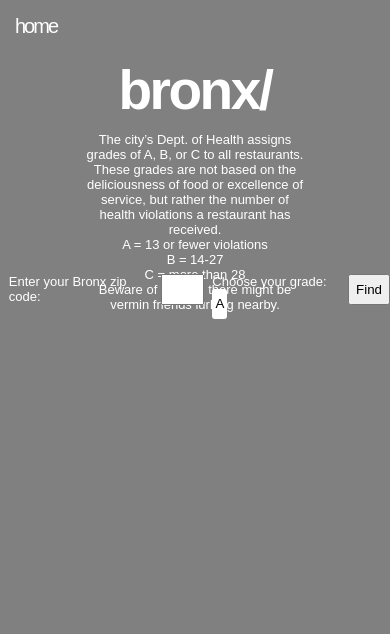
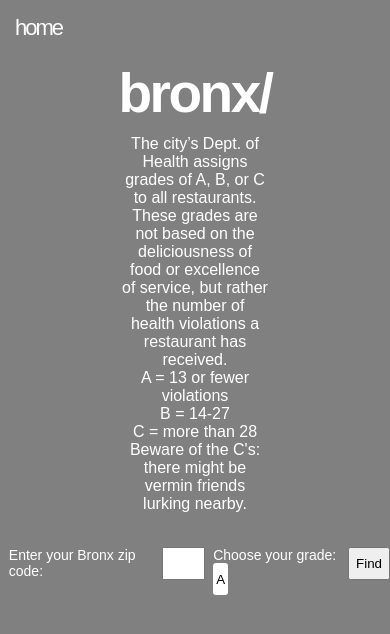
Before and after one commit to lauriceparkin/NYCEats_Project2, a React (Create React App) app: page /boros/bronx in a window 390 px wide. Shown: the top 634 px of the page. Built offline with nearby package versions, Linux system fonts and the light colour scheme.

Commit message:
finalize webapp

```diff
--- a/src/App.css
+++ b/src/App.css
@@ -54,7 +54,6 @@ p{
   color: white;
   font-family: Arial, Helvetica, sans-serif;
   font-size: 30px;
-  /* font-weight: bold; */
   letter-spacing: -2.5px;
   text-align: center;
   padding: 30px;
@@ -63,7 +62,7 @@ p{
 .home{
   color: white;
   font-family: Arial, Helvetica, sans-serif;
-  font-size: 20px;
+  font-size: 22px;
   letter-spacing: -2px;
   text-align: left;
   padding: 15px;
@@ -100,10 +99,10 @@ form{
   color:white;
   font-family: Arial, Helvetica, sans-serif;
   padding: 5px;
-  font-size: 13px;
-  margin-bottom: -90px;
-  margin-left: 20%;
-  margin-right: 20%;
+  font-size: 16px;
+  margin-bottom: -127px;
+  margin-left: 30%;
+  margin-right: 30%;
   text-align: center;
 }
 
@@ -112,8 +111,9 @@ form{
 }
 
 .formtext{
-  font-size: 13px;
+  font-size: 14px;
   margin-top: 0px;
+
 }
 
 .result p{
@@ -123,12 +123,8 @@ form{
 
 button{
   cursor: pointer;
-  /* background-color: black;
-  color: white;
-  height: 60px;
-  width: 80px;
-  border: 1px solid black;
-  font-size: 14px; */
+
+
 }
 
 button:hover{
@@ -230,7 +226,29 @@ select{
   color: white;
 }
 
-@media (max-width: 400px) {
+@media (max-width: 800px) {
+
+  .links p{
+    font-size: 30px;
+  }
+
+  .app {
+    background-image: url(./images/pizza.jpg);
+    background-position: center center;
+    background-repeat: no-repeat;
+    background-attachment: fixed;
+    background-size: cover;
+    height: 100vh;
+}
+
+form{
+  display: flex;
+  justify-content: center;
+  color:white;
+  font-family: Arial, Helvetica, sans-serif;
+  margin-left: 2%;
+  margin-top: 40%;
+}
 
 
 }
--- a/src/components/Home.js
+++ b/src/components/Home.js
@@ -12,10 +12,6 @@ function Home(props) {
         <Link to='/boros/staten-island'><p className="boro">staten island/</p></Link>
         <p className="nom">(*know before you nom, nyc)</p>
       </div>
-
-    {/* <div className="footer">
-      <p>copyright &#169; 2020</p>
-    </div> */}
     </div >
   )
 }
```
Also changed, not shown: src/components/Boro.js (+1 -10 lines).
